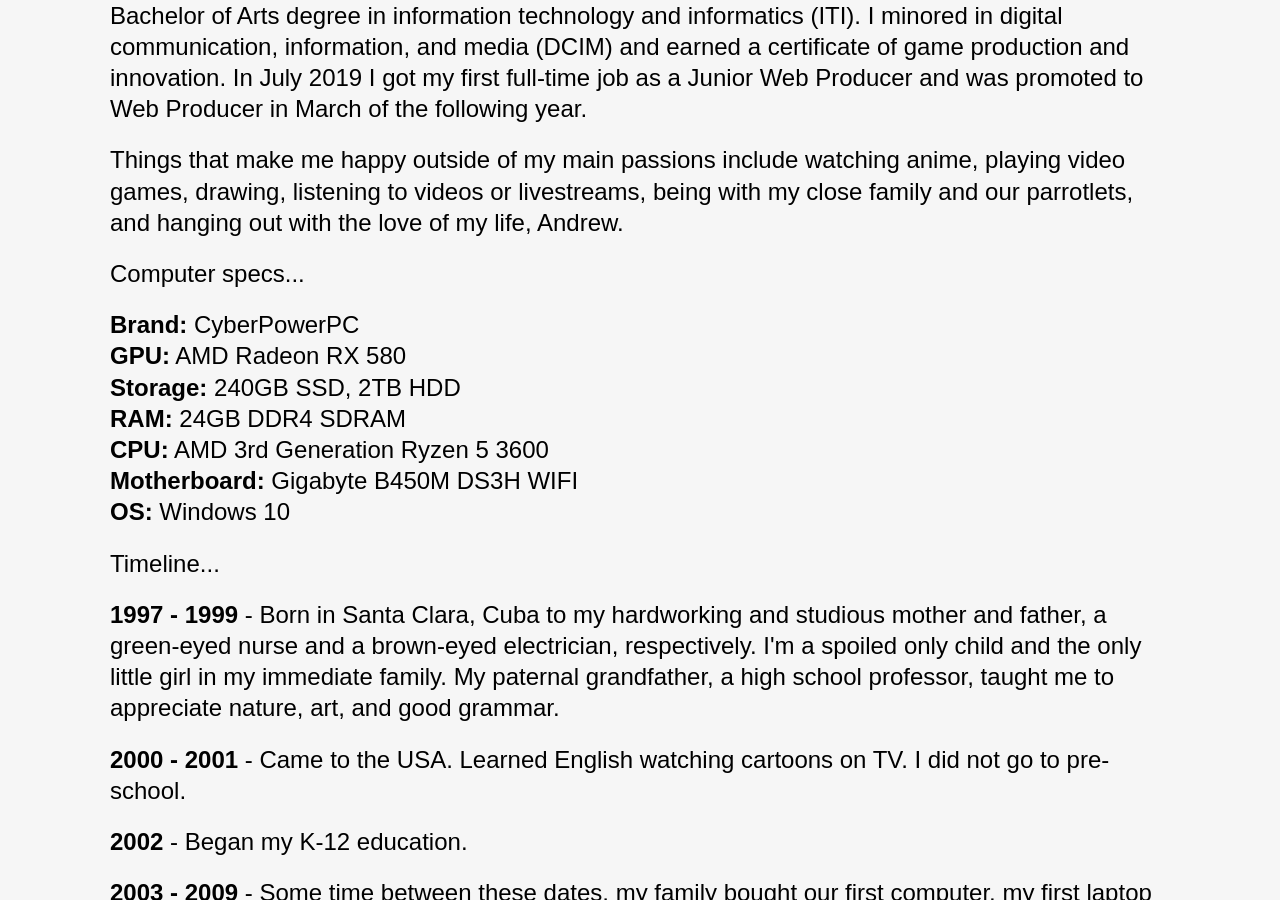
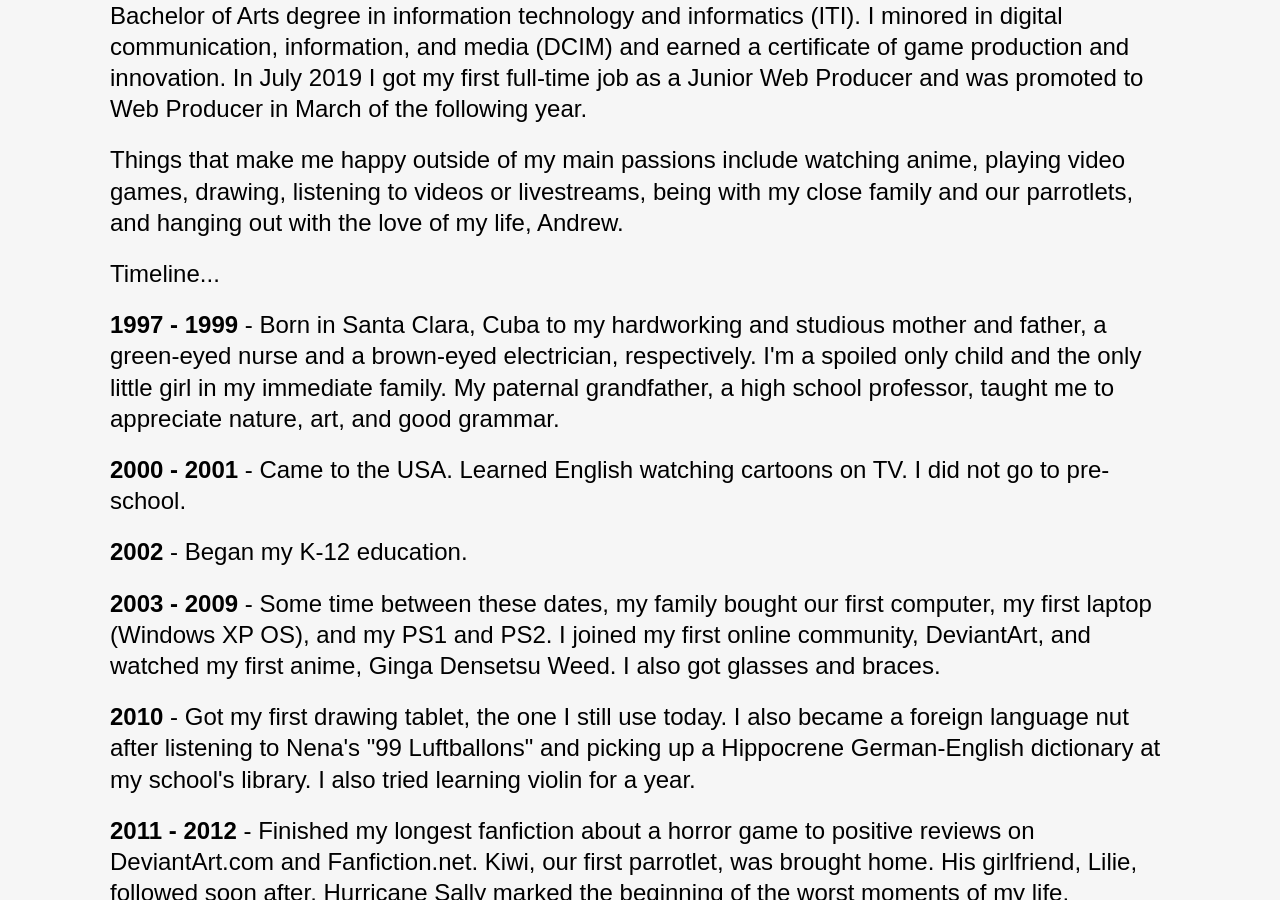
Before and after one commit to liz-lorena/2020, a Jekyll site: the page built from about/index.html, in a window 1280 px wide and 900 px high, scrolled down 663 px. Built offline with Jekyll 4.4.1, drawn with Linux system fonts in a browser that asks for light colours.

Commit message:
Update index.html

```diff
--- a/about/index.html
+++ b/about/index.html
@@ -15,15 +15,6 @@ title: "about me"
 
     <p>Things that make me happy outside of my main passions include watching anime, playing video games, drawing, listening to videos or livestreams, being with my close family and our parrotlets, and hanging out with the love of my life, Andrew.</p>
 
-<p>Computer specs...</p>
-
-<p><strong>Brand:</strong> CyberPowerPC<br>
-<strong>GPU:</strong> AMD Radeon RX 580<br>
-<strong>Storage:</strong> 240GB SSD, 2TB HDD<br>
-<strong>RAM:</strong> 24GB DDR4 SDRAM<br>
-<strong>CPU:</strong> AMD 3rd Generation Ryzen 5 3600<br>
-<strong>Motherboard:</strong> Gigabyte B450M DS3H WIFI <br>
-<strong>OS:</strong> Windows 10</p>
 
 	<p>Timeline...</p>
 
```
